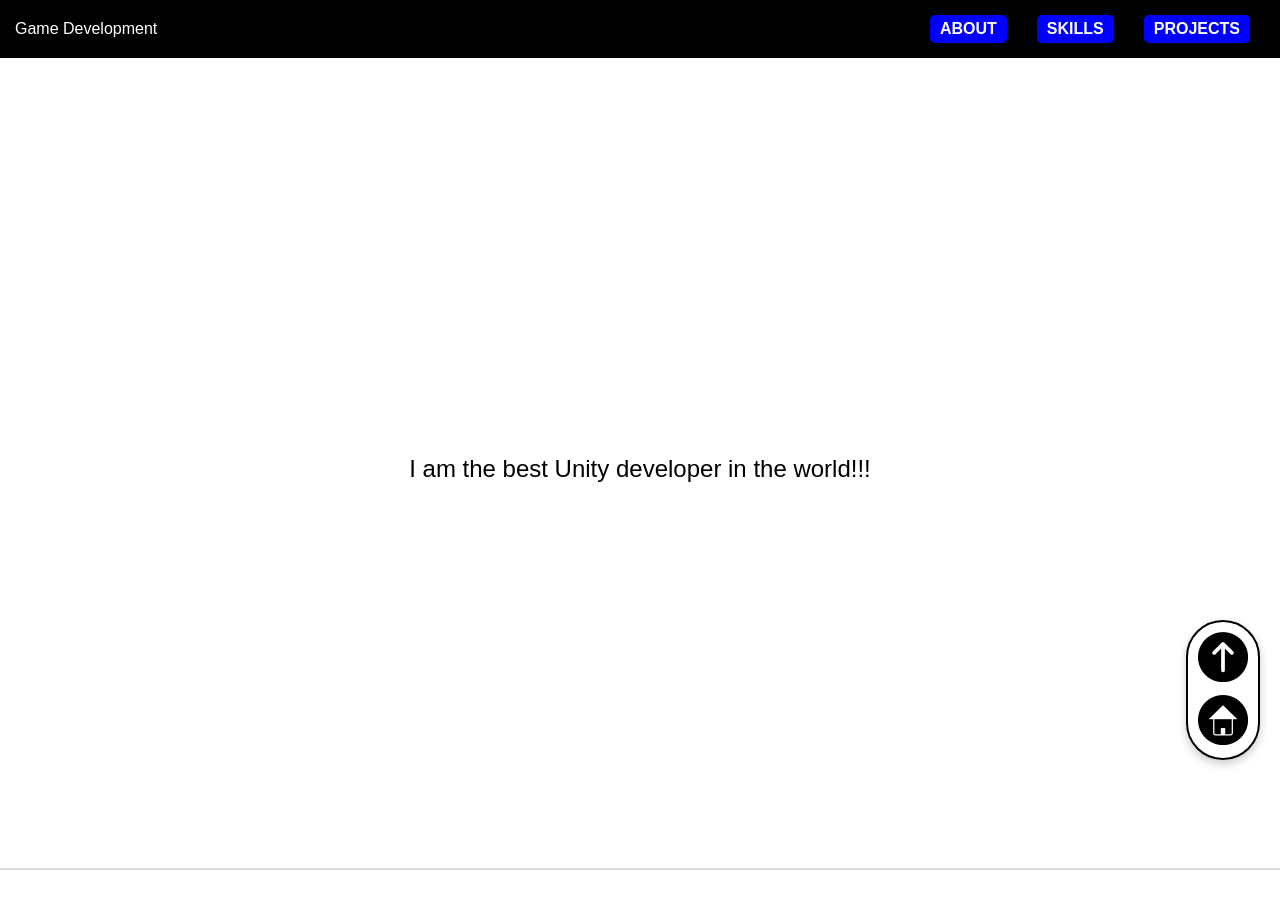
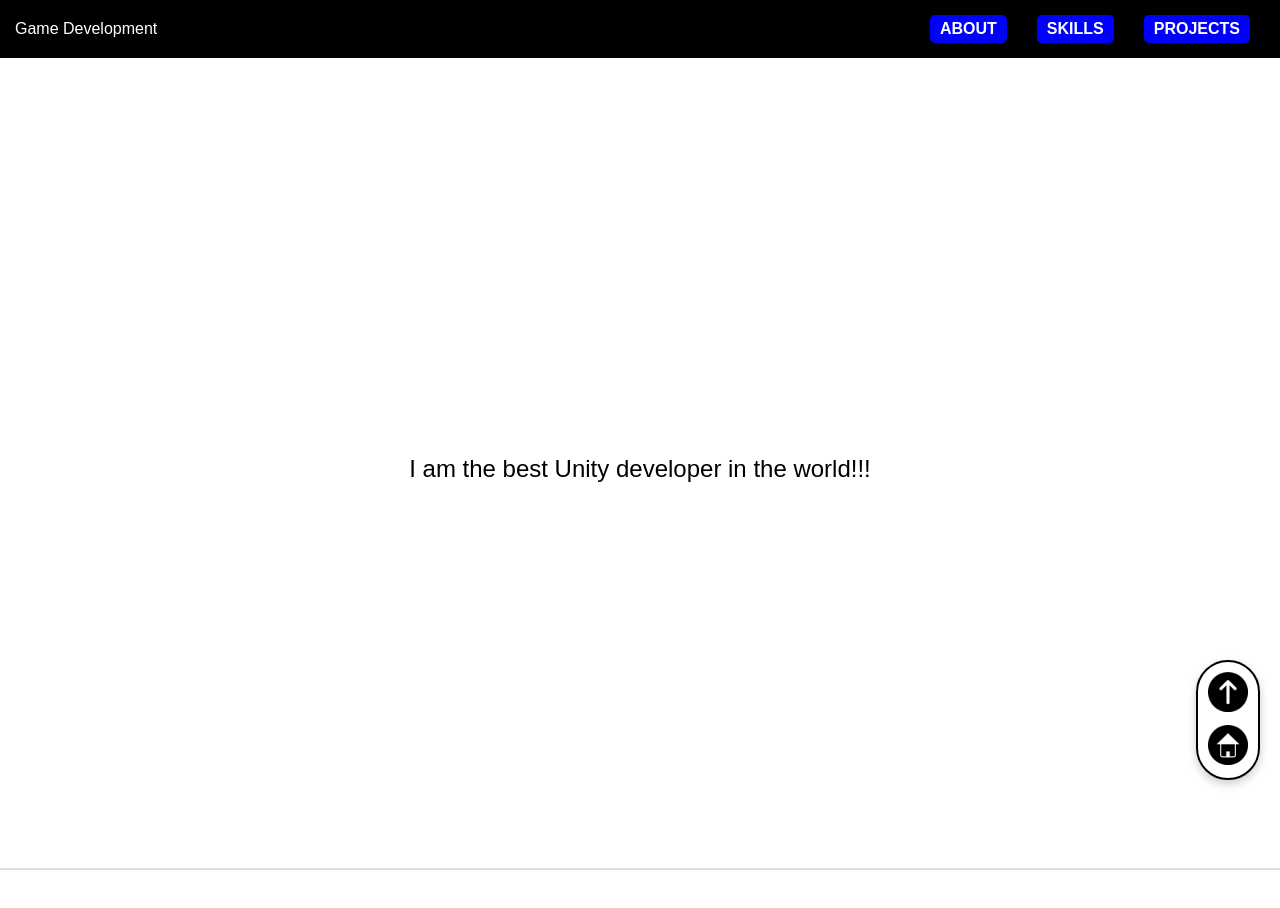
Before and after one commit to ImagineByte1/ImagineByte1.github.io, a plain HTML site: page Unity developer page.html in a window 1280 px wide. Shown: the top 908 px of the page. Drawn offline with Linux system fonts and the light colour scheme.

Commit message:
Update About pages.css

```diff
--- a/About pages.css
+++ b/About pages.css
@@ -81,7 +81,7 @@ section {
 .floating-buttons_Location {
 
     position: fixed;
-    bottom: 40px;
+    bottom: 20px;
     right: 20px;
     gap: 10px;
     display: flex;
@@ -106,8 +106,8 @@ section {
 .floating-buttons_Icons {
     cursor: pointer;
     all: unset;
-    width: 50px;
-    height: 50px;
+    width: 40px;
+    height: 40px;
 }
 
 .floating-buttons__link img {
```
